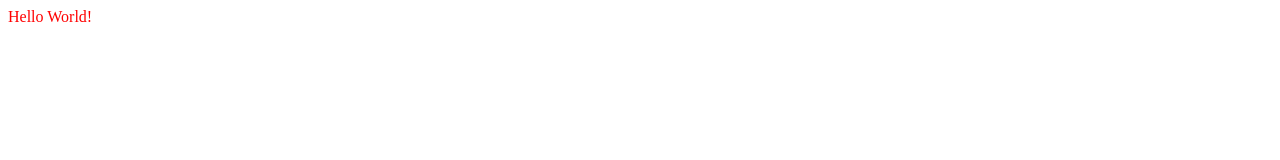
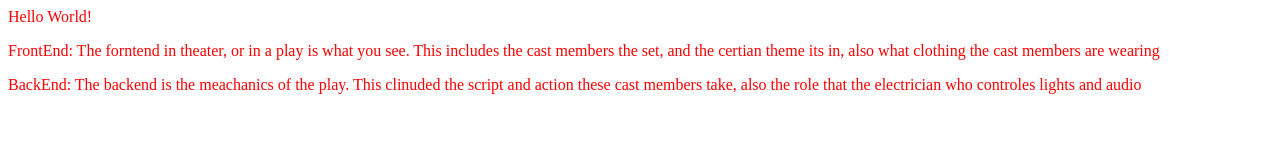
Before and after one commit to bibsad-rgb/CB-201, a plain HTML site: page index.html in a window 1280 px wide. Drawn offline with Linux system fonts and the light colour scheme.

Commit message:
Frontend & Backend analogy

```diff
--- a/index.html
+++ b/index.html
@@ -7,5 +7,8 @@
 </head>
 <body>
     <p>Hello World!</p>
+    <p>FrontEnd: The forntend in theater, or in a play is what you see. This includes the cast members the set, and the certian theme its in, also what clothing the cast members are wearing </p>
+    <p>BackEnd: The backend is the meachanics of the play. This clinuded the script and action these cast members take, also the role that the electrician who controles lights and audio</p>
+
 </body>
 </html>
```
